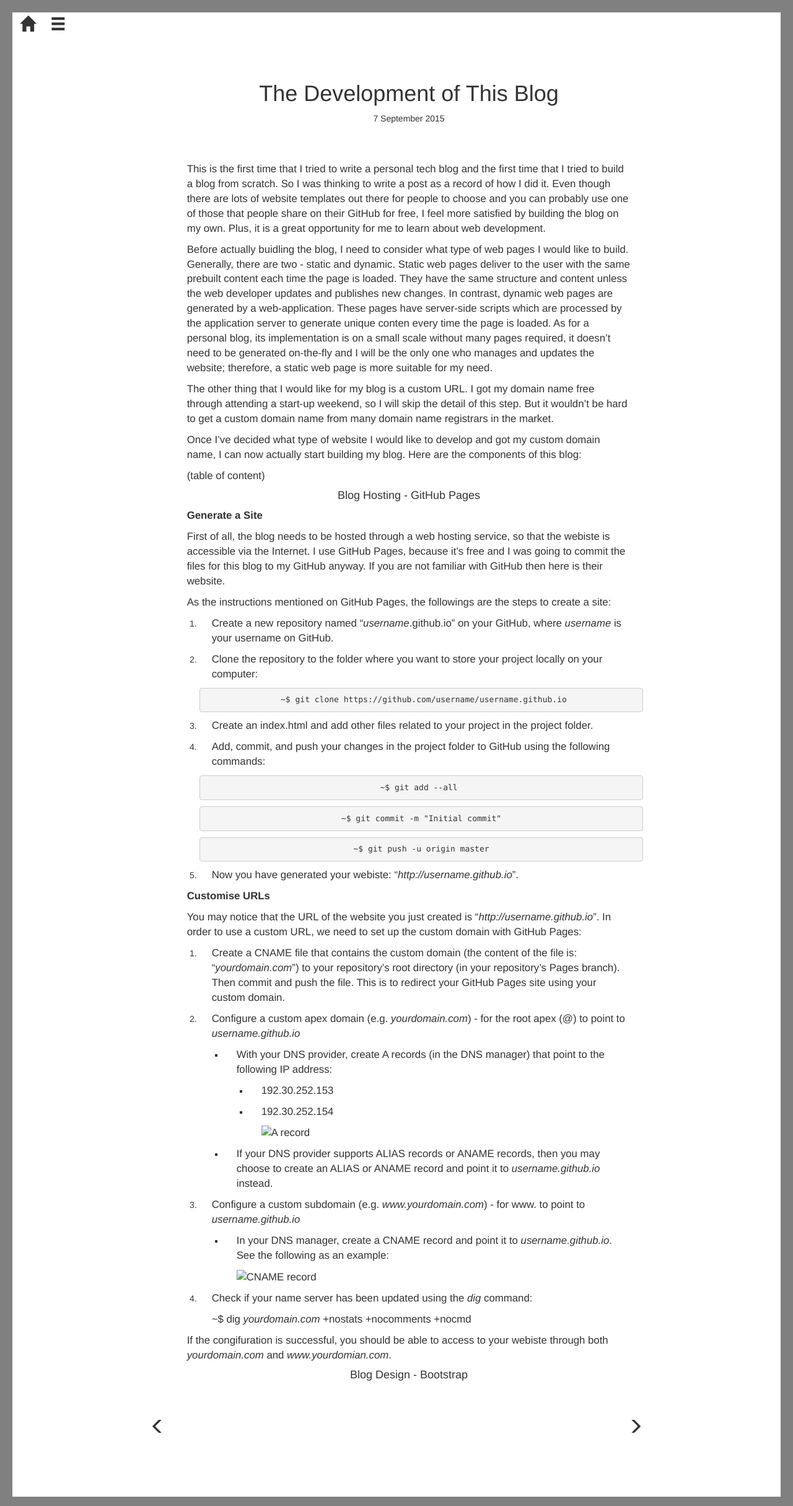
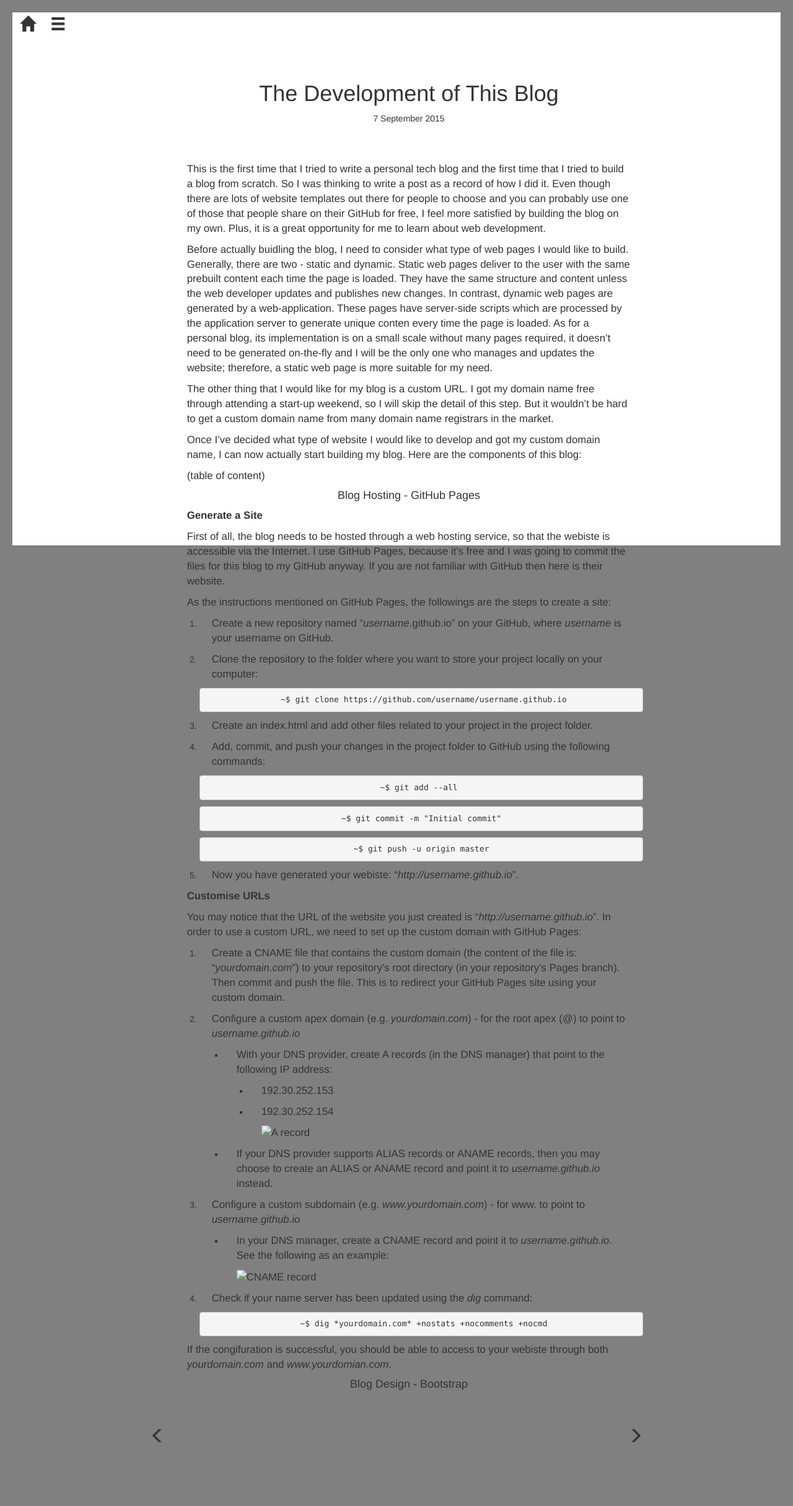
Before and after one commit to francesliang/francesliang.github.io, a Jekyll site: the page built from _posts/2015-09-07-the-development-of-this-blog.md, in a window 1280 px wide. Shown: the whole page at 62% size. Built offline with Jekyll 4.4.1, drawn with Linux system fonts in a browser that asks for light colours; nearby versions of some CDN libraries; comment, search, counter and statistics services are not loaded.

Commit message:
Updated post

````diff
--- a/_posts/2015-09-07-the-development-of-this-blog.md
+++ b/_posts/2015-09-07-the-development-of-this-blog.md
@@ -73,7 +73,9 @@ You may notice that the URL of the website you just created is "*http://username
 
 4. Check if your name server has been updated using the *dig* command:
 
+	```
 	~$ dig *yourdomain.com* +nostats +nocomments +nocmd
+	```
 
 If the congifuration is successful, you should be able to access to your webiste through both *yourdomain.com* and *www.yourdomian.com*.
 
--- a/css/style.css
+++ b/css/style.css
@@ -14,7 +14,7 @@ body {
 
 .container-fluid {
 	background: white;
-	min-height: 100%;
+	height: 100%;
 	position: relative;
 }
 
````
